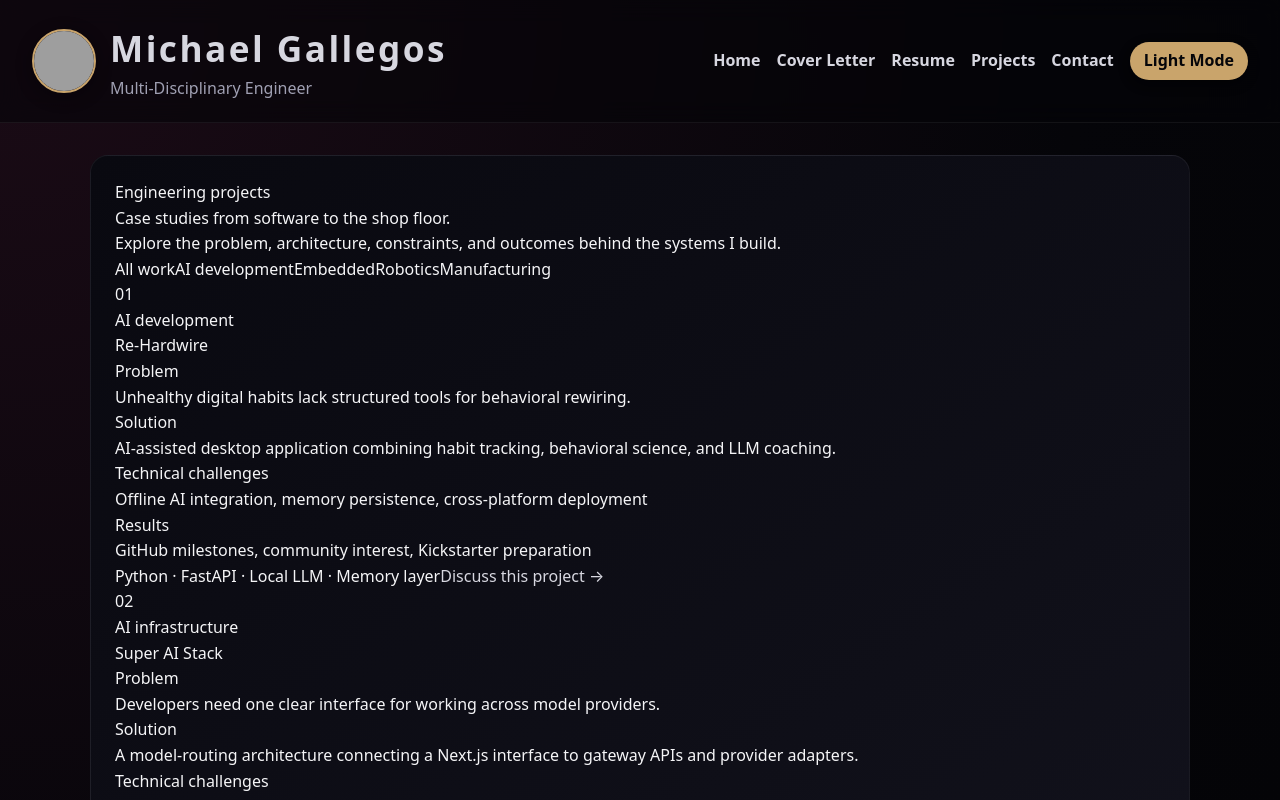
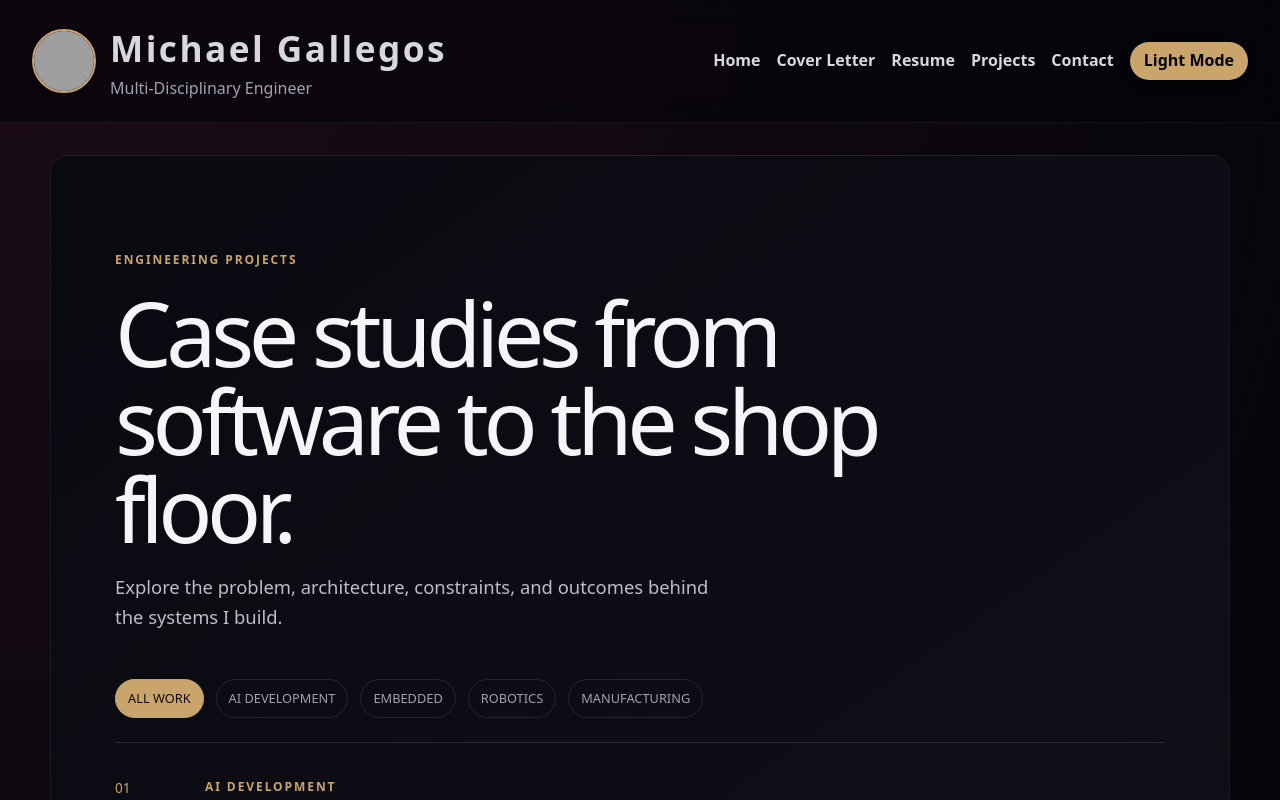
Before and after one commit to gallegosmike1997/Michael-g_portfolio, a Next.js app: page /projects in a window 1280 px wide. Shown: the top 800 px of the page. Built offline with nearby package versions, Linux system fonts and the light colour scheme; grey boxes are pictures that could not be loaded.

Commit message:
Refresh recruiter portfolio and case studies

```diff
--- a/src/app/globals.css
+++ b/src/app/globals.css
@@ -157,6 +157,126 @@ body[data-theme="light"] footer {
 }
 
 /* ---------------------------------------------------------
+   RECRUITER PORTFOLIO OVERVIEW
+--------------------------------------------------------- */
+.overview-hero,
+.overview-section,
+.projects-page {
+  max-width: 1180px;
+}
+
+.overview-hero {
+  min-height: 540px;
+  display: grid;
+  align-content: center;
+  gap: 22px;
+  padding: clamp(32px, 7vw, 92px);
+  background: linear-gradient(135deg, rgba(123, 30, 59, 0.28), rgba(5, 5, 9, 0.96)) !important;
+}
+
+.overview-hero h1,
+.projects-intro h1 {
+  max-width: 850px;
+  font-size: clamp(2.8rem, 7vw, 6.8rem);
+  line-height: 0.98;
+  letter-spacing: -0.06em;
+}
+
+.eyebrow,
+.section-kicker,
+.case-meta {
+  color: #c9a46b;
+  font-family: var(--font-geist-mono), monospace;
+  font-size: 0.75rem;
+  font-weight: 700;
+  letter-spacing: 0.16em;
+  text-transform: uppercase;
+}
+
+.hero-copy {
+  max-width: 670px;
+  color: #c9c9d2;
+  font-size: clamp(1rem, 2vw, 1.3rem);
+}
+
+.hero-actions,
+.case-footer,
+.project-filters,
+.timeline {
+  display: flex;
+  flex-wrap: wrap;
+  align-items: center;
+  gap: 12px;
+}
+
+.button,
+.text-link {
+  display: inline-flex;
+  align-items: center;
+  gap: 8px;
+  padding: 12px 16px;
+  border-radius: 999px;
+  font-weight: 700;
+}
+
+.button-primary { background: #c9a46b; color: #160d0b !important; }
+.button-secondary { border: 1px solid rgba(201, 164, 107, 0.6); color: #f5f5f7 !important; }
+.hero-status { color: #a0a0b3; font-size: 0.9rem; }
+.status-dot { display: inline-block; width: 8px; height: 8px; margin-right: 8px; border-radius: 50%; background: #65c18c; }
+
+.metrics-grid,
+.skills-grid {
+  display: grid;
+  grid-template-columns: repeat(4, 1fr);
+  gap: 1px;
+  margin-top: 20px;
+  background: rgba(201, 164, 107, 0.25);
+}
+.metric,
+.skill-row { display: grid; gap: 6px; padding: 22px; background: #0d0d14; }
+.metric strong { font-size: clamp(2rem, 5vw, 4rem); letter-spacing: -0.06em; }
+.metric span,
+.skill-level { color: #a0a0b3; }
+
+.split-section { display: grid; grid-template-columns: 0.8fr 1.2fr; gap: 60px; }
+.split-section h2 { font-size: clamp(2rem, 4vw, 4rem); line-height: 1; letter-spacing: -0.05em; }
+.split-section p { max-width: 600px; color: #bdbdc8; font-size: 1.15rem; }
+.text-link { padding: 14px 0; color: #c9a46b !important; }
+.skills-grid { grid-template-columns: repeat(2, 1fr); }
+.skill-row { display: flex; justify-content: space-between; border-bottom: 1px solid rgba(255,255,255,0.05); }
+.timeline { margin-top: 22px; color: #d9d9e0; }
+.timeline span { padding: 10px 14px; border: 1px solid rgba(201,164,107,0.35); border-radius: 999px; }
+.timeline i { color: #c9a46b; font-style: normal; }
+
+/* ---------------------------------------------------------
+   PROJECT CASE STUDIES
+--------------------------------------------------------- */
+.projects-page { padding: clamp(24px, 5vw, 70px); }
+.projects-intro { display: grid; gap: 20px; padding: 30px 0 48px; }
+.projects-intro p { max-width: 620px; color: #bdbdc8; font-size: 1.15rem; }
+.project-filters { margin-bottom: 24px; color: #a0a0b3; font-family: var(--font-geist-mono), monospace; font-size: 0.8rem; text-transform: uppercase; }
+.project-filters span { padding: 8px 12px; border: 1px solid rgba(255,255,255,0.1); border-radius: 999px; }
+.project-filters .filter-active { color: #160d0b; background: #c9a46b; border-color: #c9a46b; }
+.case-study { display: grid; grid-template-columns: 70px 1fr; gap: 20px; padding: 34px 0; border-top: 1px solid rgba(255,255,255,0.12); }
+.case-number { color: #c9a46b; font-family: var(--font-geist-mono), monospace; font-size: 0.85rem; }
+.case-content { display: grid; gap: 18px; }
+.case-content h2 { font-size: clamp(2rem, 5vw, 4rem); line-height: 1; letter-spacing: -0.05em; }
+.case-grid { display: grid; grid-template-columns: repeat(2, 1fr); gap: 18px 32px; }
+.case-grid h3 { margin-bottom: 4px; color: #c9a46b; font-size: 0.75rem; text-transform: uppercase; }
+.case-grid p { color: #bdbdc8; }
+.case-footer { justify-content: space-between; color: #a0a0b3; font-family: var(--font-geist-mono), monospace; font-size: 0.8rem; }
+.case-footer a { color: #c9a46b !important; }
+
+body[data-theme="light"] .overview-hero { background: linear-gradient(135deg, #fff8f0, #ffffff) !important; }
+body[data-theme="light"] .metric,
+body[data-theme="light"] .skill-row { background: #ffffff; }
+body[data-theme="light"] .hero-copy,
+body[data-theme="light"] .split-section p,
+body[data-theme="light"] .projects-intro p,
+body[data-theme="light"] .case-grid p { color: #4b4b57; }
+body[data-theme="light"] .button-secondary { color: #1a1a1f !important; }
+
+/* ---------------------------------------------------------
    PROJECT MEDIA UPLOADS
 --------------------------------------------------------- */
 .media-uploader {
@@ -245,6 +365,20 @@ body[data-theme="light"] .upload-dropzone {
    RESPONSIVE DESIGN
 --------------------------------------------------------- */
 @media (max-width: 900px) {
+  .metrics-grid { grid-template-columns: repeat(2, 1fr); }
+  .split-section { grid-template-columns: 1fr; gap: 22px; }
+  .case-grid { grid-template-columns: 1fr; }
+}
+
+@media (max-width: 600px) {
+  .overview-hero h1, .projects-intro h1 { font-size: clamp(2.6rem, 15vw, 4.4rem); }
+  .metrics-grid, .skills-grid { grid-template-columns: 1fr; }
+  .case-study { grid-template-columns: 1fr; }
+  .case-number { display: none; }
+  .case-footer { align-items: flex-start; flex-direction: column; }
+}
+
+@media (max-width: 900px) {
   header {
     flex-direction: column;
     gap: 12px;
--- a/src/app/layout.tsx
+++ b/src/app/layout.tsx
@@ -14,8 +14,10 @@ const geistMono = Geist_Mono({
 });
 
 export const metadata: Metadata = {
-  title: "Michael — Multi-Disciplinary Engineer",
-  description: "Engineering portfolio: software, embedded, robotics, AI, CAD, 3D printing.",
+  title: "Michael Gallegos | AI Developer & Systems Engineer",
+  description: "Recruiter-ready engineering portfolio featuring AI software, embedded systems, robotics, automation, CAD, and manufacturing projects.",
+  keywords: ["AI developer", "systems engineer", "software engineer", "embedded systems", "robotics", "automation", "CAD", "manufacturing"],
+  authors: [{ name: "Michael Gallegos" }],
 };
 
 export default function RootLayout({
```
